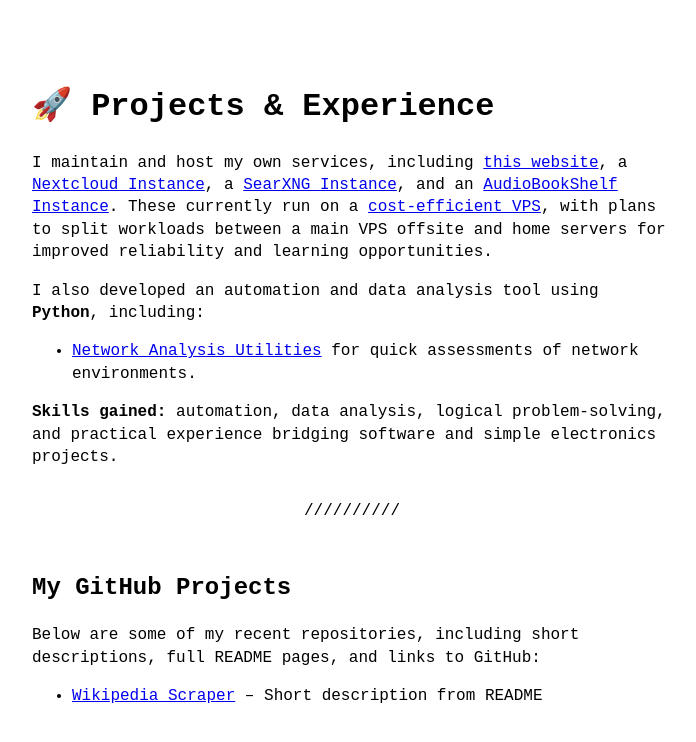
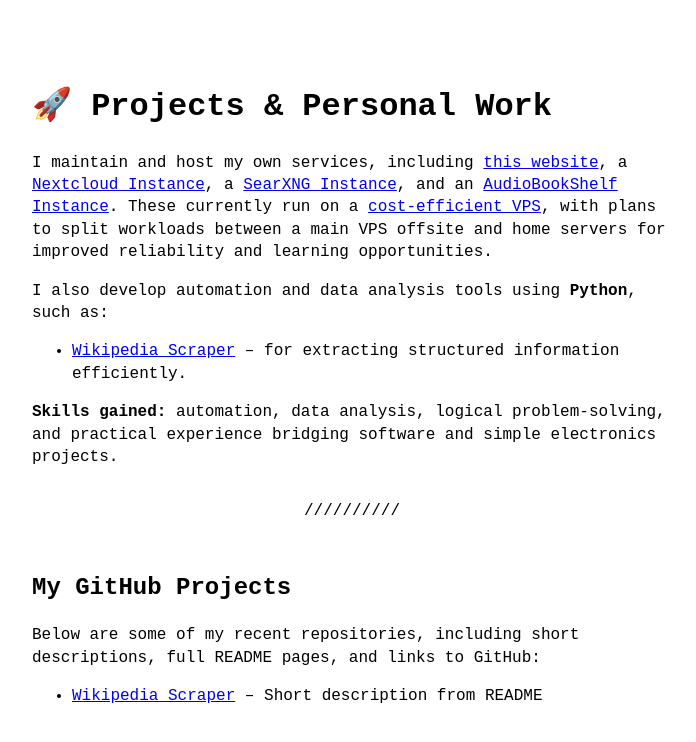
Before and after one commit to Bogdan54/bogdan54.github.io, a Jekyll site: the page built from _pages/projects.md, in a window 1280 px wide. Shown: the top 742 px of the page, without its empty margins (288-984 px from the left). Built offline with Jekyll 4.4.1, drawn with Linux system fonts in a browser that asks for light colours.

Commit message:
Update projects.md

```diff
--- a/_pages/projects.md
+++ b/_pages/projects.md
@@ -3,12 +3,12 @@ layout: default
 title: "Projects"
 permalink: /projects
 ---
-# 🚀 Projects & Experience
+# 🚀 Projects & Personal Work
 
 I maintain and host my own services, including [this website](https://bogdancapitanescu.xyz), a [Nextcloud Instance](https://nextcloud.capitanescu.xyz), a [SearXNG Instance](https://searx.capitanescu.xyz), and an [AudioBookShelf Instance](https://audiobooks.capitanescu.xyz). These currently run on a [cost-efficient VPS](https://alphavps.com), with plans to split workloads between a main VPS offsite and home servers for improved reliability and learning opportunities.
 
-I also developed an automation and data analysis tool using **Python**, including:
-- [Network Analysis Utilities](https://github.com/Bogdan54/Network-Analysis-Utilities) for quick assessments of network environments.
+I also develop automation and data analysis tools using **Python**, such as:
+- [Wikipedia Scraper](https://github.com/Bogdan54/Scrape-Wikipedia-in-Python-and-Beautiful-Soup-and-HTML5Lib.git) – for extracting structured information efficiently.
 
 **Skills gained:** automation, data analysis, logical problem-solving, and practical experience bridging software and simple electronics projects.
 
```
